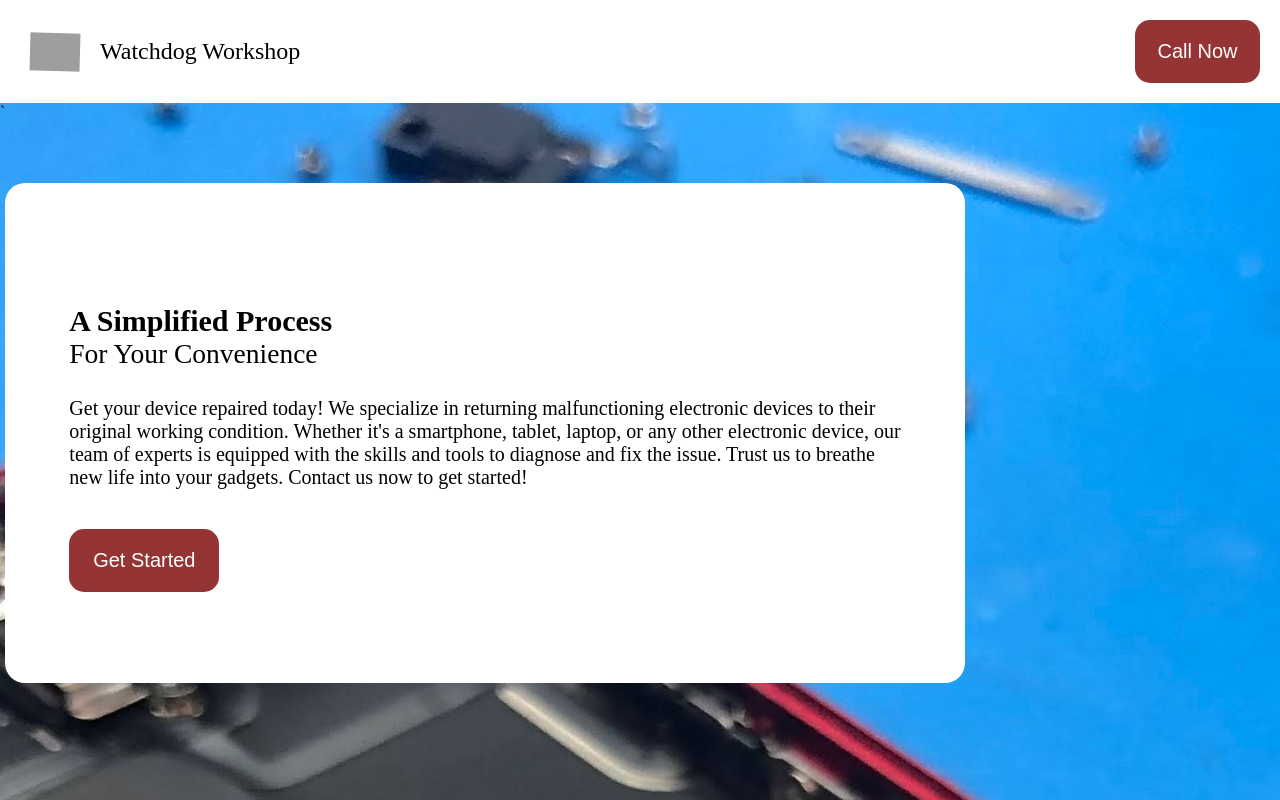
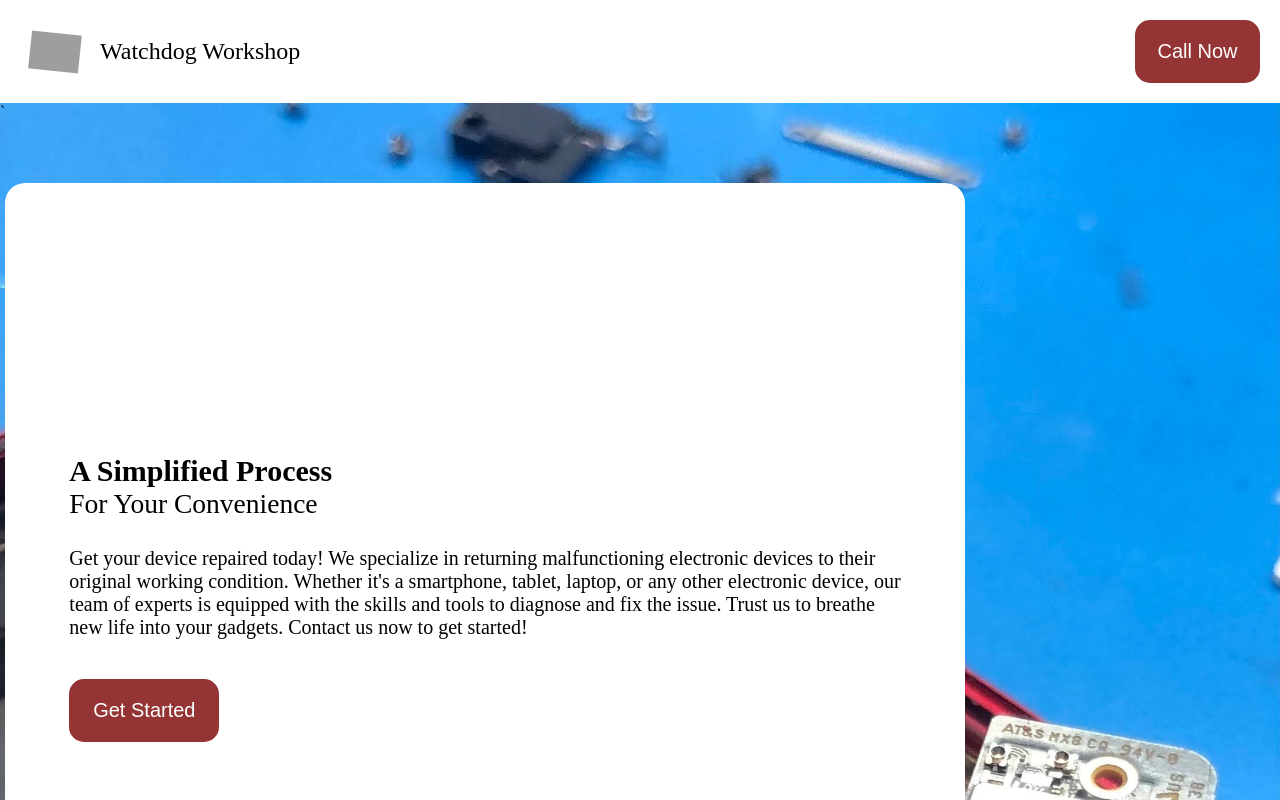
Before and after one commit to jeremiahbusiness/dynamic-landing-page, a React (Create React App) app: page / in a window 1280 px wide. Shown: the top 800 px of the page. Built offline with nearby package versions, Linux system fonts and the light colour scheme; grey boxes are pictures that could not be loaded.

Commit message:
bio format issue

```diff
--- a/src/PageMods/Bio/Bio1.js
+++ b/src/PageMods/Bio/Bio1.js
@@ -6,13 +6,13 @@ function Bio1() {
   return (
     <div style={{
         backgroundImage: `url(${coverImage})`,
-        height: '150vh',
+        height: '110vh',
         backgroundPosition: 'center',
         backgroundSize: 'cover',
         display: 'flex'
         }}>
         `
-        <div style={{ height: '500px', backgroundColor: 'white', width: '75vw', marginTop: '10vh', alignItems: 'center', display: 'flex', borderRadius: '20px'  }}>
+        <div style={{ maxHeight: '800px', backgroundColor: 'white', width: '75vw', marginTop: '10vh', alignItems: 'center', display: 'flex', borderRadius: '20px'  }}>
         <div style={{ textAlign: 'left', padding: '0 5vw' }}>
             <p style={{ marginBottom: '0', fontSize: '30px', fontWeight: 'bold' }}>
             A Simplified Process
```
